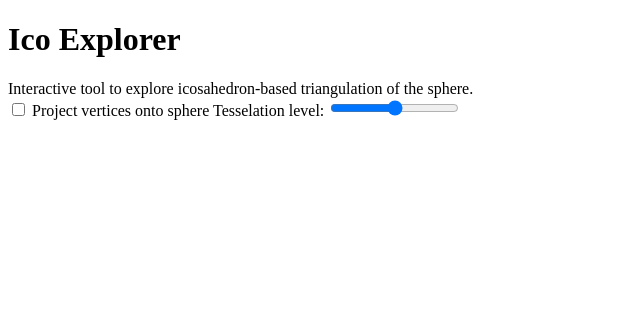
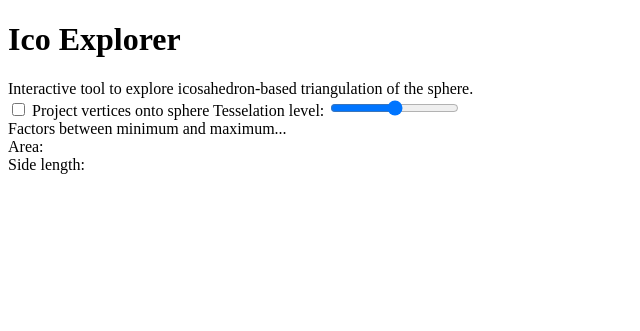
Before and after one commit to LukasKalbertodt/ico-explorer, a plain HTML site: page index.html in a window 1280 px wide. Shown: the whole page, without its empty margins (0-640 px from the left). Drawn offline with Linux system fonts and the light colour scheme.

Commit message:
Deploying to gh-pages from @ LukasKalbertodt/ico-explorer@24dbaa7e6ae334edd808ee3d4fc95c60ffc7a066 🚀

```diff
--- a/index.html
+++ b/index.html
@@ -1 +1 @@
-<!DOCTYPE html><html><head><meta charset="utf-8"><title>Ico Explorer</title><link href="/ico-explorer/index.ddc27be9.css" rel="stylesheet"><link rel="preconnect" href="https://fonts.googleapis.com"><link rel="preconnect" href="https://fonts.gstatic.com" crossorigin><link href="https://fonts.googleapis.com/css2?family=Roboto+Slab&display=swap" rel="stylesheet"></head><body> <div id="outer"> <h1>Ico Explorer</h1> <div class="description"> Interactive tool to explore icosahedron-based triangulation of the sphere. </div> <div class="sep"></div> <div class="basic-settings"> <label> <input id="projectToSphere" type="checkbox"> Project vertices onto sphere </label> <label> Tesselation level: <input id="tesselationLevel" type="range" min="0" max="10"> </label> </div> <div class="sep"></div> <canvas id="canvas"></canvas> </div> <script src="/ico-explorer/index.4b7a21b2.js" type="module"></script> </body></html>
+<!DOCTYPE html><html><head><meta charset="utf-8"><title>Ico Explorer</title><link href="/ico-explorer/index.ddc27be9.css" rel="stylesheet"><link rel="preconnect" href="https://fonts.googleapis.com"><link rel="preconnect" href="https://fonts.gstatic.com" crossorigin><link href="https://fonts.googleapis.com/css2?family=Roboto+Slab&display=swap" rel="stylesheet"></head><body> <div id="outer"> <h1>Ico Explorer</h1> <div class="description"> Interactive tool to explore icosahedron-based triangulation of the sphere. </div> <div class="sep"></div> <div class="basic-settings"> <label> <input id="projectToSphere" type="checkbox"> Project vertices onto sphere </label> <label> Tesselation level: <input id="tesselationLevel" type="range" min="0" max="10"> </label> </div> <div class="sep"></div> Factors between minimum and maximum... <div class="factors"> <div> Area: <div id="areaFactor"></div> </div> <div> Side length: <div id="sideLengthFactor"></div> </div> </div> <div class="sep"></div> <canvas id="canvas"></canvas> </div> <script src="/ico-explorer/index.4b7a21b2.js" type="module"></script> </body></html>
```
